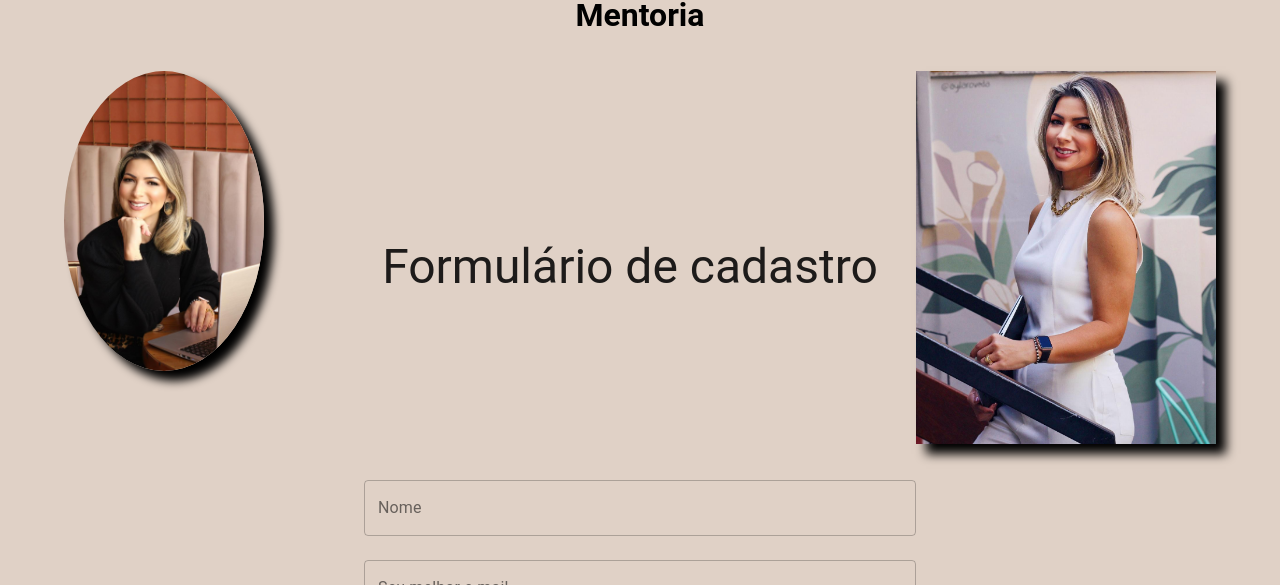
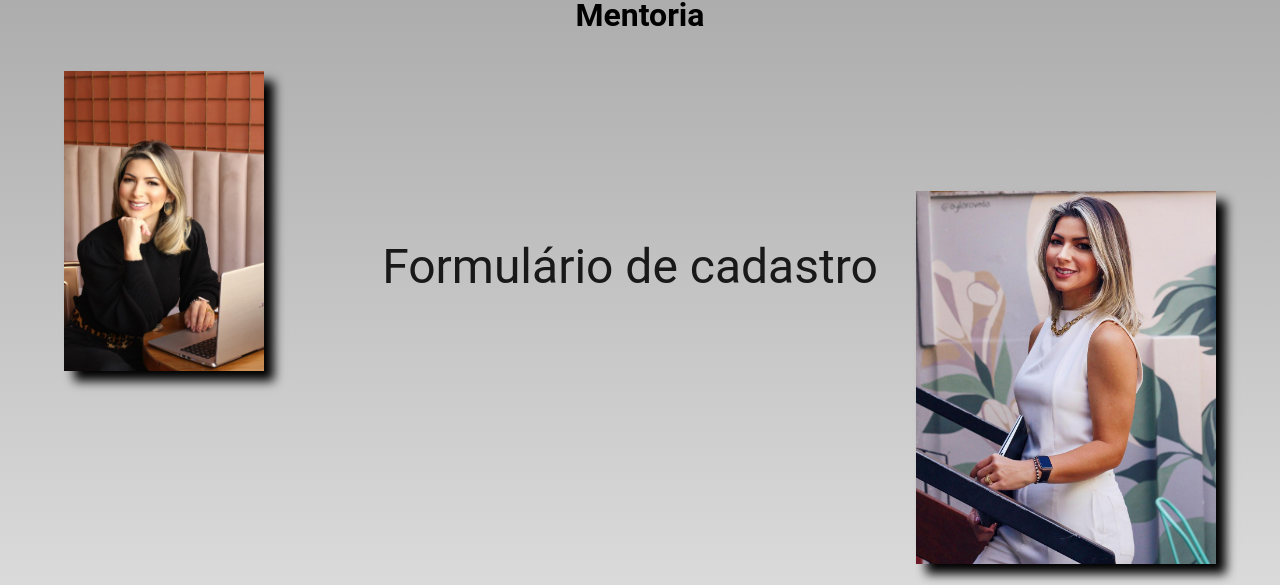
Before and after one commit to varejaosergio/carolVarejao, a React (Create React App) app: page / in a window 1280 px wide. Shown: the part 2215-2800 px from the top of the page. Built offline with nearby package versions, Linux system fonts and the light colour scheme.

Commit message:
index css change

```diff
--- a/src/components/Mentoria/index.js
+++ b/src/components/Mentoria/index.js
@@ -9,24 +9,8 @@ function Mentoria() {
       <h3 className="titulo-principal">Mentoria</h3>
 
       <div className="principal-conteudo">
-        <img className="foto-right" src={Banner} alt="Banner" />
-        <p>
 
-        </p>
-
-        <p>
-
-        </p>
-
-        <p>
-
-        </p>
-
-        <p className="texto-centro">
-
-        </p>
-
-        <img className="profile-foto" src={Foto} alt="Minha foto." />
+        <img className="foto-left" src={Foto} alt="Minha foto." />
         <br />
 
         <p className="texto-centro">
@@ -45,6 +29,22 @@ function Mentoria() {
         <p className="texto-centro">
 
         </p>
+        <img className="foto-right" src={Banner} alt="Banner" />
+        <p>
+
+        </p>
+
+        <p>
+
+        </p>
+
+        <p>
+
+        </p>
+
+        <p className="texto-centro">
+
+        </p>
       </div>
     </MentoriaBase>
   );
--- a/src/components/Mentoria/styles.js
+++ b/src/components/Mentoria/styles.js
@@ -40,11 +40,10 @@ export const MentoriaBase = styled.body`
     font-style: italic;
   }
 
-  .profile-foto {
+  .foto-left {
     width: 200px;
     float: left;
     margin: 0 20px 20px 0;
     box-shadow: 10px 10px 10px 0 #000000;
-    border-radius: 50%;
   }
 `;
--- a/src/index.css
+++ b/src/index.css
@@ -4,8 +4,9 @@
   }
 
   :root {
+    background: linear-gradient(#000000, #FFFFFF);
     --primary: #2A7AE4;
-    --black: #e0d1c6;
+    /*--black: #2f3031;*/
     --blackLighter: #9E9E9E;
     --grayLight: #F5F5F5;
     --grayMedium: #e5e5e5;
```
